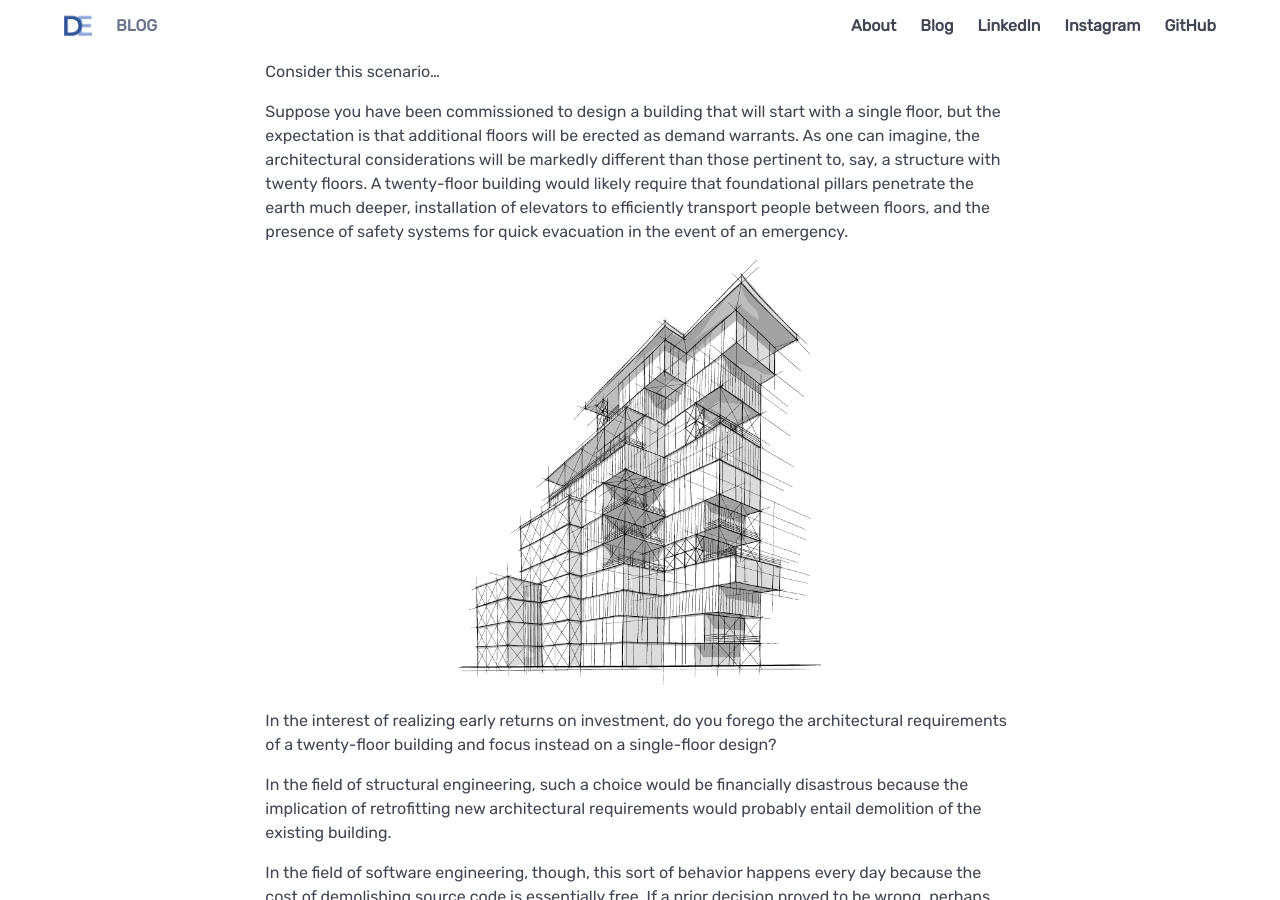
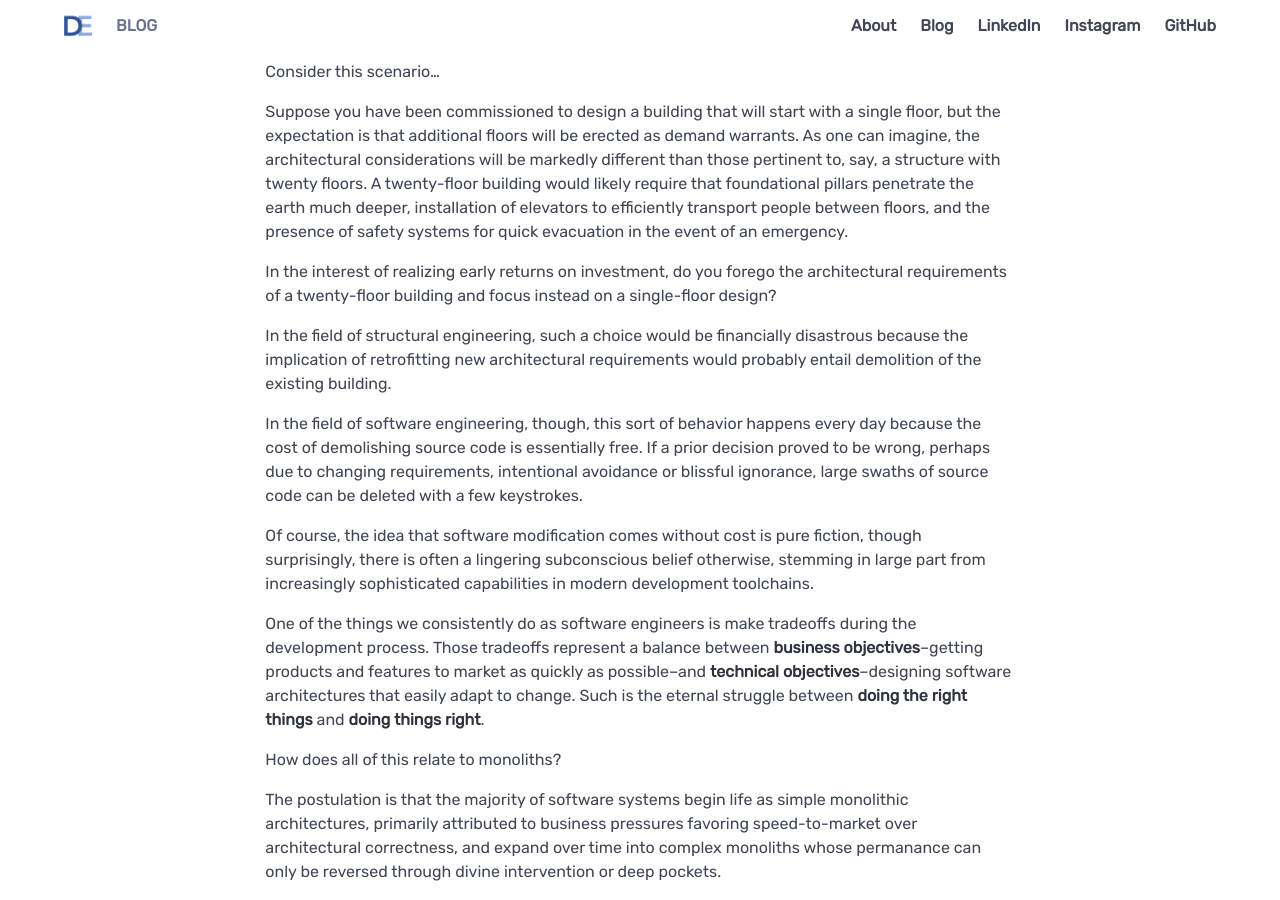
Before and after one commit to davidledwards/davidledwards.github.io, a Jekyll site: the page built from _posts/2019-05-12-making-of-monoliths.md, in a window 1280 px wide and 900 px high, scrolled down 373 px. Built offline with Jekyll 4.4.1, drawn with Linux system fonts in a browser that asks for light colours.

Commit message:
remove image from post that is not showing well in dark mode

```diff
--- a/_posts/2019-05-12-making-of-monoliths.md
+++ b/_posts/2019-05-12-making-of-monoliths.md
@@ -13,14 +13,6 @@ The **dots**, in this case, refer to matters of software architecture, arguably
 Consider this scenario...
 
 Suppose you have been commissioned to design a building that will start with a single floor, but the expectation is that additional floors will be erected as demand warrants. As one can imagine, the architectural considerations will be markedly different than those pertinent to, say, a structure with twenty floors. A twenty-floor building would likely require that foundational pillars penetrate the earth much deeper, installation of elevators to efficiently transport people between floors, and the presence of safety systems for quick evacuation in the event of an emergency.
-
-<div class="columns is-mobile is-centered">
-    <div class="column is-half">
-        <figure class="image">
-            <img src="/images/building-sketch.png"/>
-        </figure>
-    </div>
-</div>
 
 In the interest of realizing early returns on investment, do you forego the architectural requirements of a twenty-floor building and focus instead on a single-floor design?
 
```
Also changed, not shown: images/building-sketch.png (deleted).
